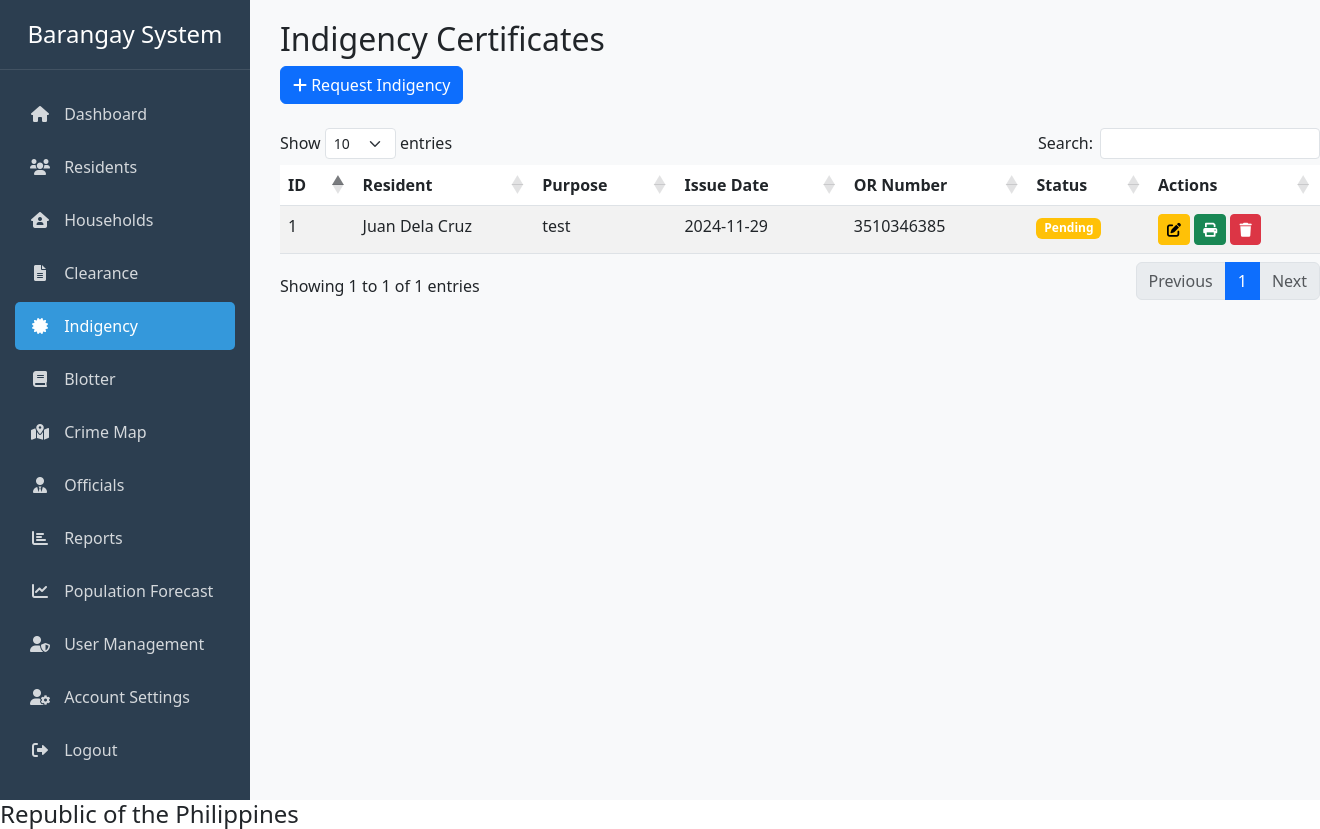
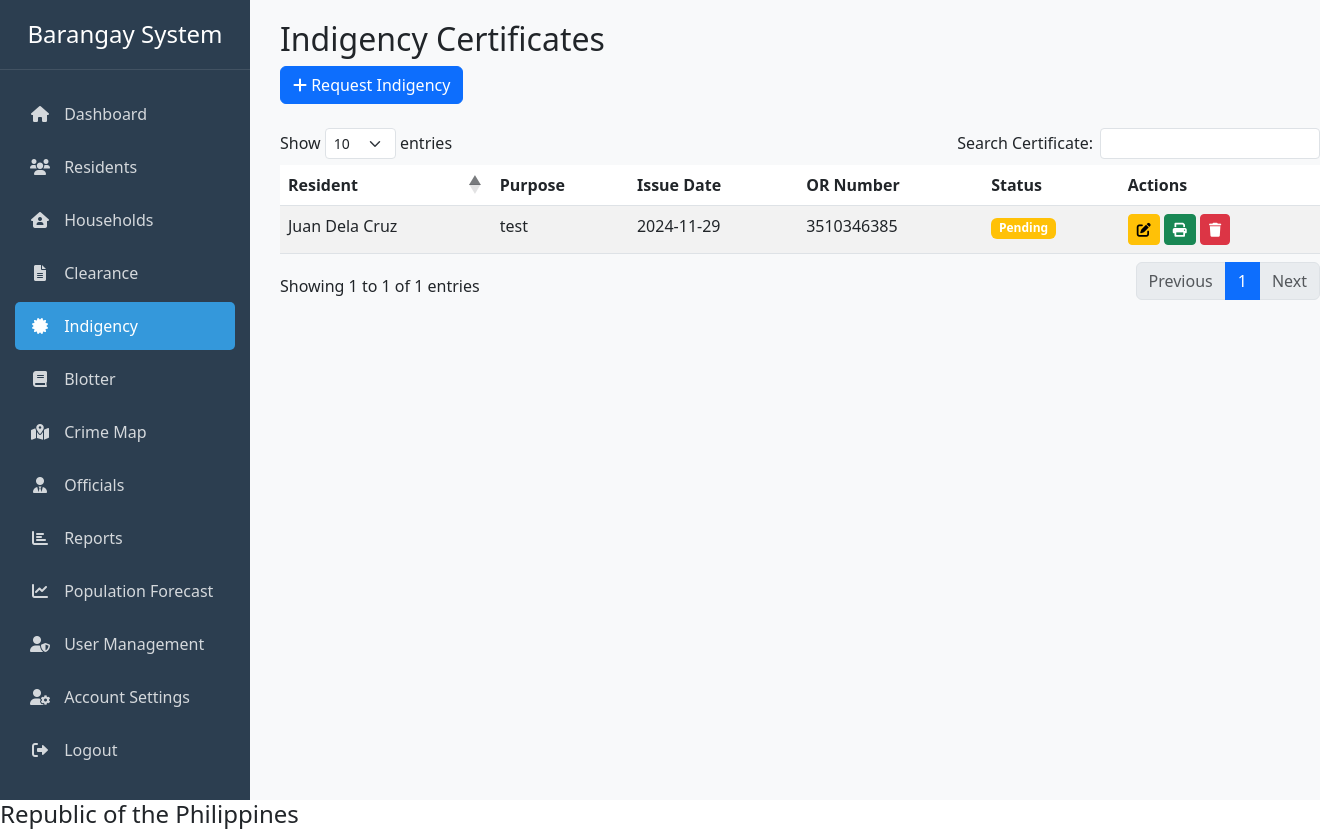
Before and after one commit to Shiro2602/BarangaySystem, a PHP site: page /indigency.php in a window 1320 px wide. Shown: the top 829 px of the page. Run offline with PHP 8.4, Linux system fonts and the light colour scheme; a user stored in the database is signed in; data comes from the database, SQL or seed files in the repository; some libraries are stand-ins or nearby versions.

Commit message:
removed ID column in indigency

```diff
--- a/indigency.php
+++ b/indigency.php
@@ -44,7 +44,7 @@ if (isset($_POST['delete_indigency'])) {
 }
 
 // Get all indigency certificates with resident information
-$query = "SELECT i.*, CONCAT(r.first_name, ' ', r.last_name) as resident_name
+$query = "SELECT i.*, CONCAT(r.first_name, ' ', r.last_name) as full_name
           FROM indigency i
           LEFT JOIN residents r ON i.resident_id = r.id
           ORDER BY i.issue_date DESC";
@@ -140,7 +140,6 @@ $residents = $residents_result->fetch_all(MYSQLI_ASSOC);
                     <table id="indigencyTable" class="table table-striped">
                         <thead>
                             <tr>
-                                <th>ID</th>
                                 <th>Resident</th>
                                 <th>Purpose</th>
                                 <th>Issue Date</th>
@@ -151,16 +150,14 @@ $residents = $residents_result->fetch_all(MYSQLI_ASSOC);
                         </thead>
                         <tbody>
                             <?php foreach ($certificates as $certificate): ?>
-                            <tr data-id="<?= $certificate['id'] ?>">
-                                <td><?= $certificate['id'] ?></td>
-                                <td class="resident-name"><?= $certificate['resident_name'] ?></td>
-                                <td class="purpose"><?= $certificate['purpose'] ?></td>
-                                <td class="issue-date"><?= $certificate['issue_date'] ?></td>
-                                <td class="or-number"><?= $certificate['or_number'] ?></td>
+                            <tr>
+                                <td><?= htmlspecialchars($certificate['full_name']) ?></td>
+                                <td><?= htmlspecialchars($certificate['purpose']) ?></td>
+                                <td><?= htmlspecialchars($certificate['issue_date']) ?></td>
+                                <td><?= htmlspecialchars($certificate['or_number']) ?></td>
                                 <td>
-                                    <span class="badge bg-<?= $certificate['status'] == 'Approved' ? 'success' :
-                                        ($certificate['status'] == 'Rejected' ? 'danger' : 'warning') ?>">
-                                        <?= $certificate['status'] ?>
+                                    <span class="badge <?= $certificate['status'] === 'Approved' ? 'bg-success' : ($certificate['status'] === 'Rejected' ? 'bg-danger' : 'bg-warning') ?>">
+                                        <?= htmlspecialchars($certificate['status']) ?>
                                     </span>
                                 </td>
                                 <td>
@@ -350,7 +347,16 @@ $residents = $residents_result->fetch_all(MYSQLI_ASSOC);
     <script src="https://cdn.jsdelivr.net/npm/select2@4.1.0-rc.0/dist/js/select2.min.js"></script>
     <script>
         $(document).ready(function() {
-            $('#indigencyTable').DataTable();
+            // Initialize DataTable
+            $('#indigencyTable').DataTable({
+                columnDefs: [
+                    { targets: [1, 2, 3, 4, 5], orderable: false } // Disable sorting for all columns except resident name (index 0)
+                ],
+                order: [[0, 'asc']], // Sort by resident name by default
+                language: {
+                    search: "Search Certificate:"
+                }
+            });
 
             // Initialize Select2 for all select2 elements
             $('.select2').each(function() {
@@ -391,10 +397,10 @@ $residents = $residents_result->fetch_all(MYSQLI_ASSOC);
                 var row = $(this).closest('tr');
 
                 // Get the data from the row
-                var residentName = row.find('td:eq(1)').text().trim();
-                var purpose = row.find('td:eq(2)').text().trim();
-                var issueDate = new Date(row.find('td:eq(3)').text().trim()).toLocaleDateString();
-                var orNumber = row.find('td:eq(4)').text().trim();
+                var residentName = row.find('td:eq(0)').text().trim();
+                var purpose = row.find('td:eq(1)').text().trim();
+                var issueDate = new Date(row.find('td:eq(2)').text().trim()).toLocaleDateString();
+                var orNumber = row.find('td:eq(3)').text().trim();
 
                 // Update the certificate template
                 $('#print-resident-name').text(residentName);
```
